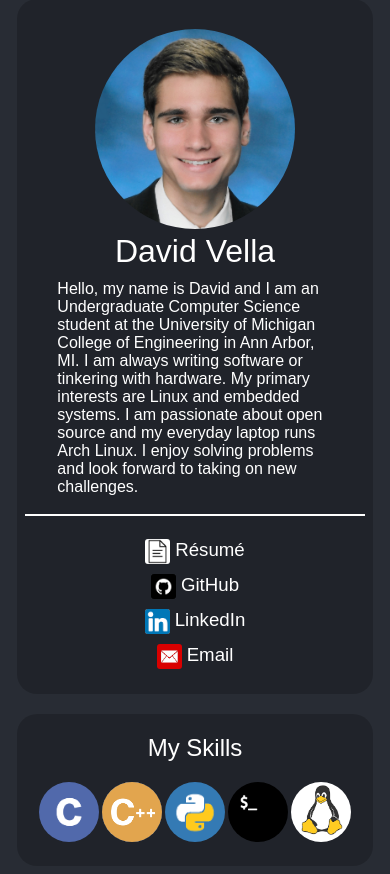
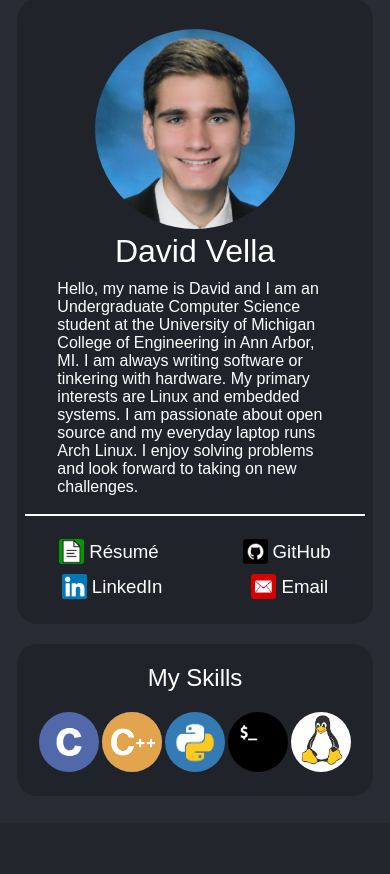
Before and after one commit to David-Vella/website, a Flask app: page / in a window 390 px wide. Shown: the part 21-895 px from the top of the page. After the commit the page ends 793 px from the top, so only its background shows below. Run offline with Flask 2, Linux system fonts and the light colour scheme; parts of the project's set-up code (start-up, migrations or seed data) failed here and were passed over.

Commit message:
Improvements

```diff
--- a/app/static/home.css
+++ b/app/static/home.css
@@ -81,10 +81,17 @@
     /* background-color: green; */
     display: flex;
     flex-direction: row;
+    justify-content: space-around;
     padding-top: 10px;
     padding-bottom: 20px;
+    font-size: 14pt;
+}
+
+div.contact-row {
+    width: 50%;
+    display: flex;
+    flex-direction: row;
     justify-content: space-around;
-    font-size: 14pt;
 }
 
 img.contact-icon {
@@ -107,30 +114,26 @@
     div.contact {
         flex-direction: column;
     }
+    div.contact-row {
+        width: 100%;
+    }
     div.contact a {
         padding: 5px;
-    }
-    div.contact a div {
-        margin: unset;
-        margin-right: auto;
-    }
-    img.contact-icon {
-        margin: unset;
-        margin-left: auto;
     }
 }
 
 div.interests {
-    padding: 20px;
+    padding: 10px;
 }
 
 div.interests-title {
     font-size: 18pt;
     text-align: center;
-    padding-bottom: 20px;
+    padding: 10px;
 }
 
 div.interest-items {
+    padding: 10px;
     display: flex;
     justify-content: center;
 }
--- a/app/templates/home.html
+++ b/app/templates/home.html
@@ -29,6 +29,7 @@
         </div>
         <hr>
         <div class="contact">
+            <div class="contact-row">
                 <a href="{{ url_for('static', filename='resume.pdf') }}" target="_blank">
                     <img class="contact-icon" src="{{ url_for('static', filename='logo-doc.png') }}">
                     <div>R&eacute;sum&eacute;</div>
@@ -37,6 +38,8 @@
                     <img class="contact-icon" src="{{ url_for('static', filename='logo-github.png') }}">
                     <div>GitHub</div>
                 </a>
+            </div>
+            <div class="contact-row">
                 <a href="https://www.linkedin.com/in/david-vella-657b581b4/" target="_blank">
                     <img class="contact-icon" src="{{ url_for('static', filename='logo-linkedin.png') }}">
                     <div>LinkedIn</div>
@@ -45,6 +48,7 @@
                     <img class="contact-icon" src="{{ url_for('static', filename='logo-email.png') }}">
                     <div>Email</div>
                 </a>
+            </div>
         </div>
     </div>
     <div class="box">
```
Also changed, not shown: app/static/logo-doc.png. Lines whose indentation alone changed are shown as unchanged.
